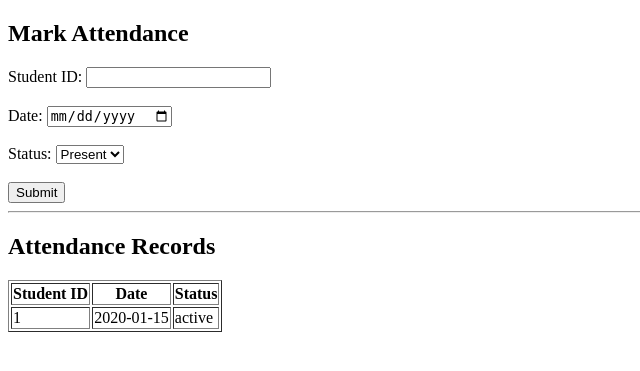
After one commit to dharshanasathishkumar/Attendance-Management-System, a Flask app: page /attendance in a window 1280 px wide. The commit adds this page. Shown: the top 371 px of the page, without its empty margins (0-640 px from the left). Run offline with Flask 3, Linux system fonts and the light colour scheme; tables that the repository leaves empty hold one stand-in row (values such as "Sample post").

Commit message:
Add attendance feature with DB integration

```diff
--- a/app.py
+++ b/app.py
@@ -5,9 +5,13 @@ create_tables()
 
 from flask import Flask, render_template, request, redirect
 app = Flask(__name__)
+
+
+
 @app.route("/")
 def home():
     return render_template("index.html")
+
 
 @app.route("/add-student", methods=["GET", "POST"])
 def add_student_page():
@@ -26,6 +30,22 @@ def add_student_page():
 def view_students():
     students = get_all_students()
     return render_template("students.html", students=students)
+
+@app.route("/attendance", methods=["GET", "POST"])
+def attendance_page():
+    if request.method == "POST":
+        student_id = request.form["student_id"]
+        date = request.form["date"]
+        status = request.form["status"]
+
+        mark_attendance(student_id, date, status)
+        return redirect("/attendance")
+
+    records = get_attendance()
+    return render_template("attendance.html", records=records)
+
+
+
 
 
 def student_exists(student_id):
@@ -74,6 +94,33 @@ def get_all_students():
 
     return students
 
+def get_attendance():
+    conn = get_connection()
+    cursor = conn.cursor()
+
+    cursor.execute("""
+        SELECT student_id, date, status
+        FROM attendance
+    """)
+
+    rows = cursor.fetchall()
+    conn.close()
+    return rows
+
+def mark_attendance(student_id, date, status):
+    conn = get_connection()
+    cursor = conn.cursor()
+
+    cursor.execute(
+        "INSERT INTO attendance (student_id, date, status) VALUES (?, ?, ?)",
+        (student_id, date, status)
+    )
+
+    conn.commit()
+    conn.close()
+
+
+
 
 
 
--- a/db.py
+++ b/db.py
@@ -33,5 +33,24 @@ def create_tables():
     conn.commit()
     conn.close()
 
+def mark_attendance(student_id, date, status):
+    conn = get_connection()
+    cursor = conn.cursor()
+    cursor.execute(
+        "INSERT INTO attendance (student_id, date, status) VALUES (?, ?, ?)",
+        (student_id, date, status)
+    )
+    conn.commit()
+    conn.close()
+def get_attendance():
+    conn = get_connection()
+    cursor = conn.cursor()
+    cursor.execute("SELECT * FROM attendance")
+    rows = cursor.fetchall()
+    conn.close()
+    return rows
+
+
+
 if __name__ == "__main__":
     create_tables()
--- a/students.csv
+++ b/students.csv
@@ -1,4 +1,4 @@
-student_id,name,department
 
 43611101,Rekha,CSE AIML
 43611102,Ajay,CSE AIML
+4361106,abi,CSE AIML43611181,dharshana,CSE AIML
--- /dev/null
+++ b/templates/attendance.html
@@ -0,0 +1,43 @@
+<!DOCTYPE html>
+<html>
+<head>
+    <title>Attendance</title>
+</head>
+<body>
+
+<h2>Mark Attendance</h2>
+
+<form method="POST">
+    Student ID: <input type="text" name="student_id" required><br><br>
+    Date: <input type="date" name="date" required><br><br>
+    Status:
+    <select name="status">
+        <option value="Present">Present</option>
+        <option value="Absent">Absent</option>
+    </select><br><br>
+
+    <button type="submit">Submit</button>
+</form>
+
+<hr>
+
+<h2>Attendance Records</h2>
+
+<table border="1">
+    <tr>
+        <th>Student ID</th>
+        <th>Date</th>
+        <th>Status</th>
+    </tr>
+
+    {% for r in records %}
+    <tr>
+        <td>{{ r[0] }}</td>
+        <td>{{ r[1] }}</td>
+        <td>{{ r[2] }}</td>
+    </tr>
+    {% endfor %}
+</table>
+
+</body>
+</html>
--- a/templates/index.html
+++ b/templates/index.html
@@ -8,7 +8,9 @@
 
     <a href="/add-student">Add Student</a>
     <br><br>
-    <a href="/students">View Students</a>
+    <a href="/students">View Students</a><br><br>
+    <a href="/attendance">Mark Attendance</a>
+
 
 </body>
 </html>
```
